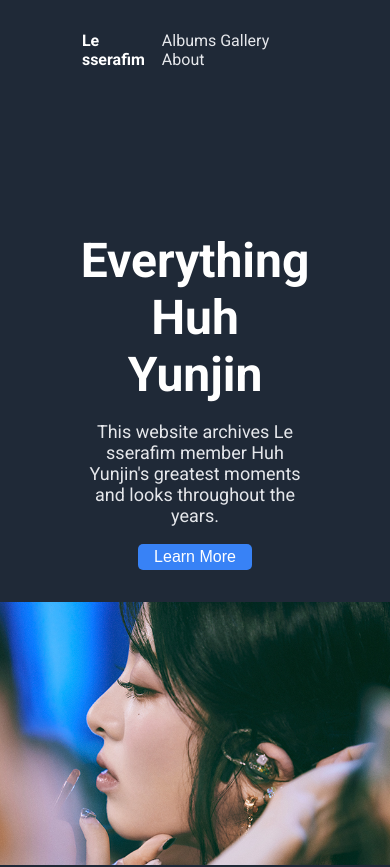
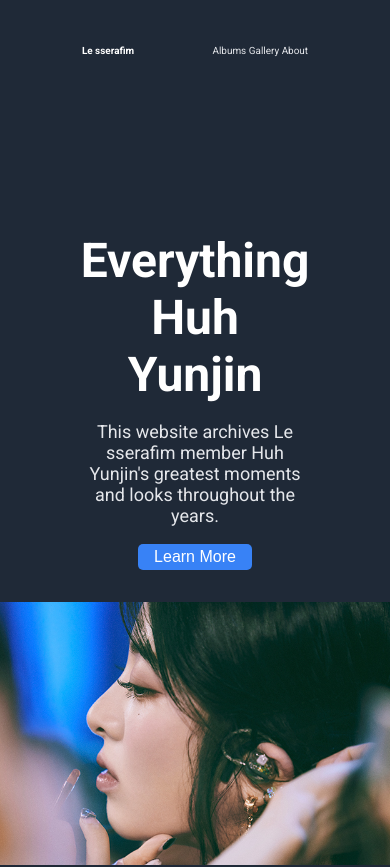
Before and after one commit to rjuntivero/sample-website, a plain HTML site: page index.html in a window 390 px wide. Shown: the top 867 px of the page. Drawn offline with Linux system fonts and the light colour scheme.

Commit message:
Adjusted font-size for header units to vw for a more responsive layout

```diff
--- a/styles.css
+++ b/styles.css
@@ -23,6 +23,7 @@ a{
     flex-shrink: 1;
     margin: 0 40px;
     flex-basis: 58%;
+    font-size: calc(8px + 0.5vw)
 }
 
 
```
